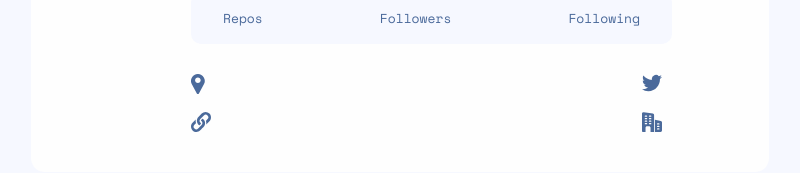
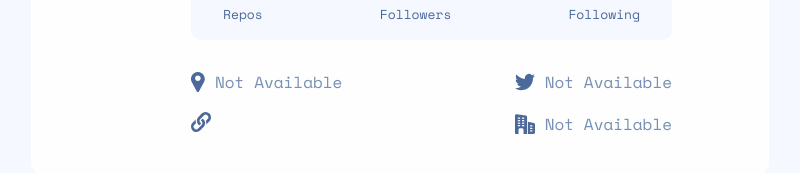
Before and after one commit to selly361/Github-user-search, a React (Create React App) app: page / in a window 1280 px wide. Shown: the part 477-650 px from the top of the page, without its empty margins (240-1040 px from the left). Built offline with nearby package versions, Linux system fonts and the light colour scheme; no server answers.

Commit message:
Change: added default values for twitter username, location and company

```diff
--- a/src/components/Layout/Main/Main.styles.ts
+++ b/src/components/Layout/Main/Main.styles.ts
@@ -86,11 +86,21 @@ export const UserBio = styled.p`
 
 export const UserLocation = styled.span`
   color: ${(props) => props.theme.textMidContrast};
+
+
+
+  &.unavailable {
+    opacity: .75;
+  }
 `;
 
 
 export const UserLink = styled.a`
   color: ${(props) => props.theme.textMidContrast};
+
+  &.unavailable {
+    opacity: .75;
+  }
 `;
 
 export const LinkContainer = styled.div`
--- a/src/components/Layout/Main/index.tsx
+++ b/src/components/Layout/Main/index.tsx
@@ -25,15 +25,22 @@ function Main({ user }: IMainProps) {
   const name = user?.name ? user.name : user?.login;
 
   const joinedDate = new Date(user?.created_at ? user.created_at : "");
-  const formattedDate = joinedDate.toLocaleDateString("en-US", {
+  const formattedDate = joinedDate.toLocaleDateString("en-UK", {
     year: "numeric",
     month: "short",
     day: "numeric",
   });
   const joined = `Joined ${formattedDate}`;
 
+  const location = user?.location ? user.location : "Not Available";
 
-  const bio = user?.bio ? user.bio : "This profile has no bio"
+  const twitter_username = user?.twitter_username
+    ? user.twitter_username
+    : "Not Available";
+
+  const company = user?.company ? user.company : "Not Available";
+
+  const bio = user?.bio ? user.bio : "This profile has no bio";
 
   return (
     <StyledMain>
@@ -44,7 +51,7 @@ function Main({ user }: IMainProps) {
           <Joined>{joined}</Joined>
           <Username>@{user?.login}</Username>
         </TopSection>
-        <UserBio className={!user?.bio ? "no-bio" : ''}>{bio}</UserBio>
+        <UserBio className={!user?.bio ? "no-bio" : ""}>{bio}</UserBio>
         <UserStatsContainer>
           <UserStat>
             <StatLabel>Repos</StatLabel>
@@ -64,11 +71,15 @@ function Main({ user }: IMainProps) {
         <BottomSection>
           <LinkContainer>
             <LocationIcon />
-            <UserLocation>{user?.location}</UserLocation>
+            <UserLocation className={!user?.location ? "unavailable" : ""}>
+              {location}
+            </UserLocation>
           </LinkContainer>
           <LinkContainer>
             <TwitterIcon />
-            <UserLink>{user?.twitter_username}</UserLink>
+            <UserLink className={!user?.twitter_username ? "unavailable" : ""}>
+              {twitter_username}
+            </UserLink>
           </LinkContainer>
           <LinkContainer>
             <WebsiteIcon />
@@ -76,7 +87,9 @@ function Main({ user }: IMainProps) {
           </LinkContainer>
           <LinkContainer>
             <CompanyIcon />
-            <UserLink>{user?.company}</UserLink>
+            <UserLink className={!user?.company ? "unavailable" : ""}>
+              {company}
+            </UserLink>
           </LinkContainer>
         </BottomSection>
       </StyledArticle>
```
